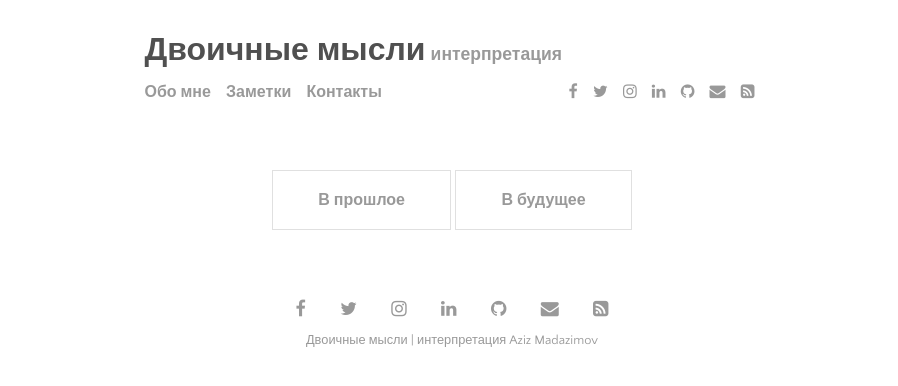
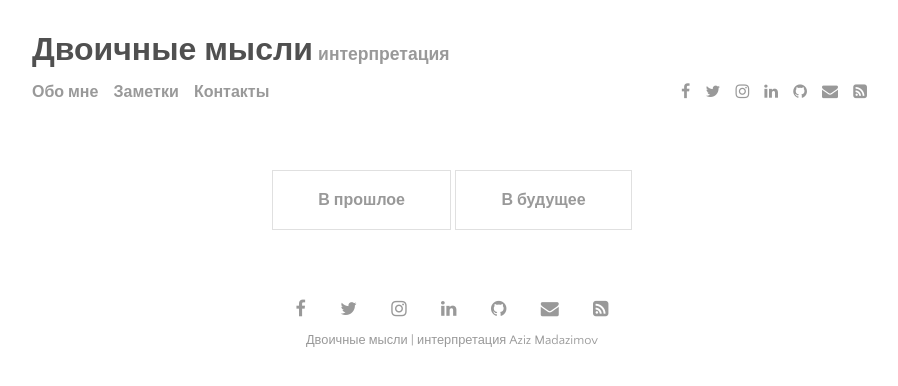
Before and after one commit to madazimov/madazimov.github.io, a Jekyll site: the page built from index.html, in a window 1280 px wide. Shown: the top 386 px of the page, without its empty margins (188-1086 px from the left). Built offline with Jekyll 4.4.1, drawn with Linux system fonts in a browser that asks for light colours; the list of posts is cut into pages by our own code.

Commit message:
Change site width

```diff
--- a/assets/css/main.css
+++ b/assets/css/main.css
@@ -82,7 +82,7 @@ hr {
 .container {
   margin-left: auto;
   margin-right: auto;
-  width: 615px;
+  width: 840px;
 }
 
 /*48em*/
```
